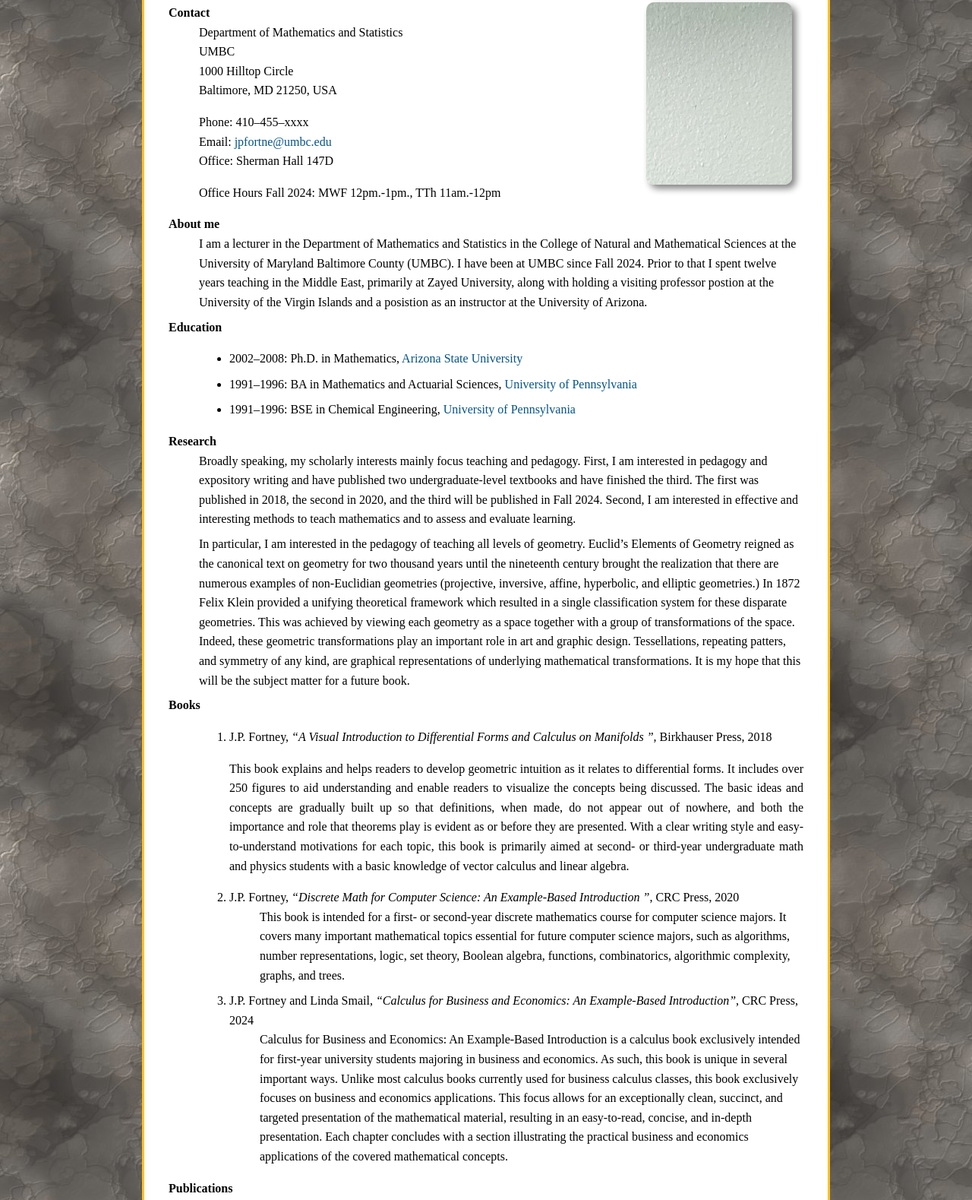
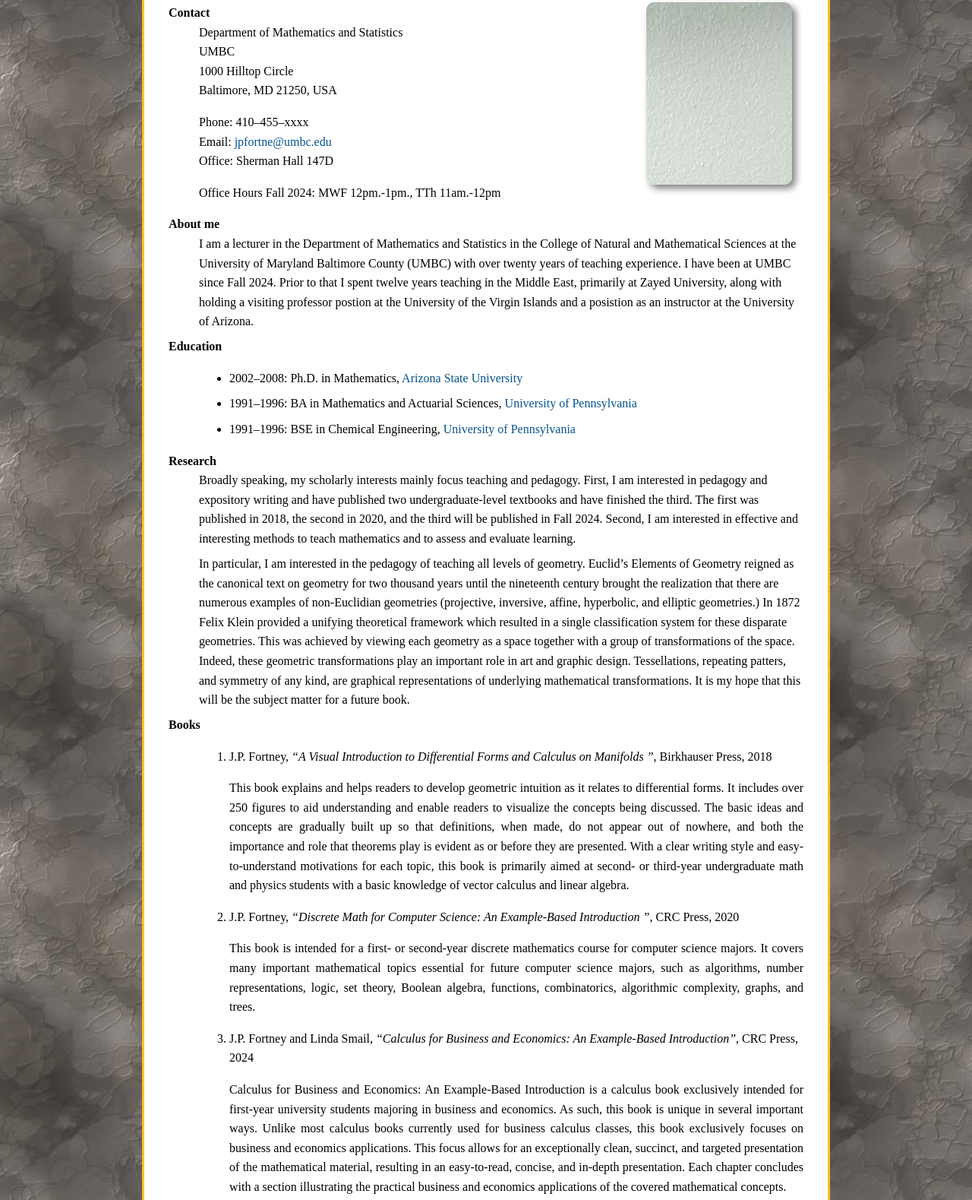
Before and after one commit to fortney-math/fortney-math.github.io, a plain HTML site: page index.html in a window 1280 px wide. Shown: the part 235-1814 px from the top of the page at 76% size. Drawn offline with Linux system fonts and the light colour scheme.

Commit message:
Update index.html

```diff
--- a/index.html
+++ b/index.html
@@ -61,7 +61,8 @@
             <dd>
                 I am a lecturer in the Department of Mathematics and Statistics in the
 		    College of Natural and Mathematical Sciences at the University
-		    of Maryland Baltimore County (UMBC). I have been at UMBC since Fall 2024.
+		    of Maryland Baltimore County (UMBC) with over twenty years of teaching
+		    experience. I have been at UMBC since Fall 2024.
 		    Prior to that I spent twelve years teaching in the Middle East,
 		    primarily at Zayed University, along with
 		    holding a visiting professor postion at the University of the Virgin Islands
@@ -140,14 +141,14 @@
 			An Example-Based Introduction &rdquo;</i>,
 			CRC Press, 2020
 
-			<dd>
+			<p>
 			This book is intended for a first- or second-year discrete
 			    mathematics course for computer science majors. It covers
 			    many important mathematical topics essential for future
 			    computer science majors, such as algorithms, number
 			    representations, logic, set theory, Boolean algebra, functions,
 			    combinatorics, algorithmic complexity, graphs, and trees.
-			</dd>
+			</p>
 		    </li>
 		    <li>
                         J.P. Fortney and Linda Smail,
@@ -155,7 +156,7 @@
 			Introduction&rdquo;</i>,
                         CRC Press, 2024
 
-			<dd>
+			<p>
 			Calculus for Business and Economics: An Example-Based Introduction
 			    is a calculus book exclusively intended for first-year university
 			    students majoring in business and economics. As such, this book
@@ -167,7 +168,7 @@
 			    and in-depth presentation. Each chapter concludes with a section
 			    illustrating the practical business and economics applications of
 			    the covered mathematical concepts.
-			</dd>
+			</p>
                     </li>
                 </ol>
             </dd>
@@ -228,7 +229,7 @@
 			<li> Calculus III (ASU/Mat 272)</li>
 			<li> Calculus II (ASU/Mat 271)</li>
 			<li> Calculus I (ASU/Mat 270)</li>
-			<li> Elementary Lin. Algebra (ASU/Mat 242)</li>
+			<li> Elementary Linear Algebra (ASU/Mat 242)</li>
 			<li> Brief Calculus (ASU/Mat 210)</li>
 			<li> Precalculus (ASU/Mat 170)</li>
 			<li> Finite Math (ASU/Mat 119)</li>
```
